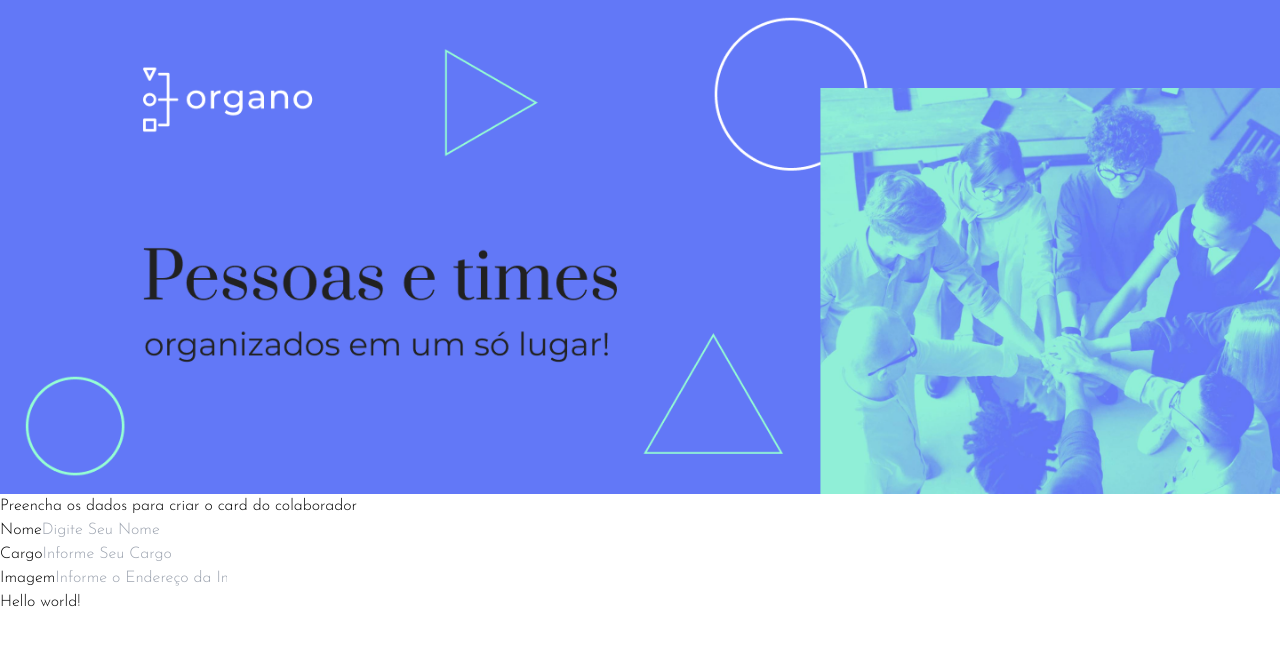
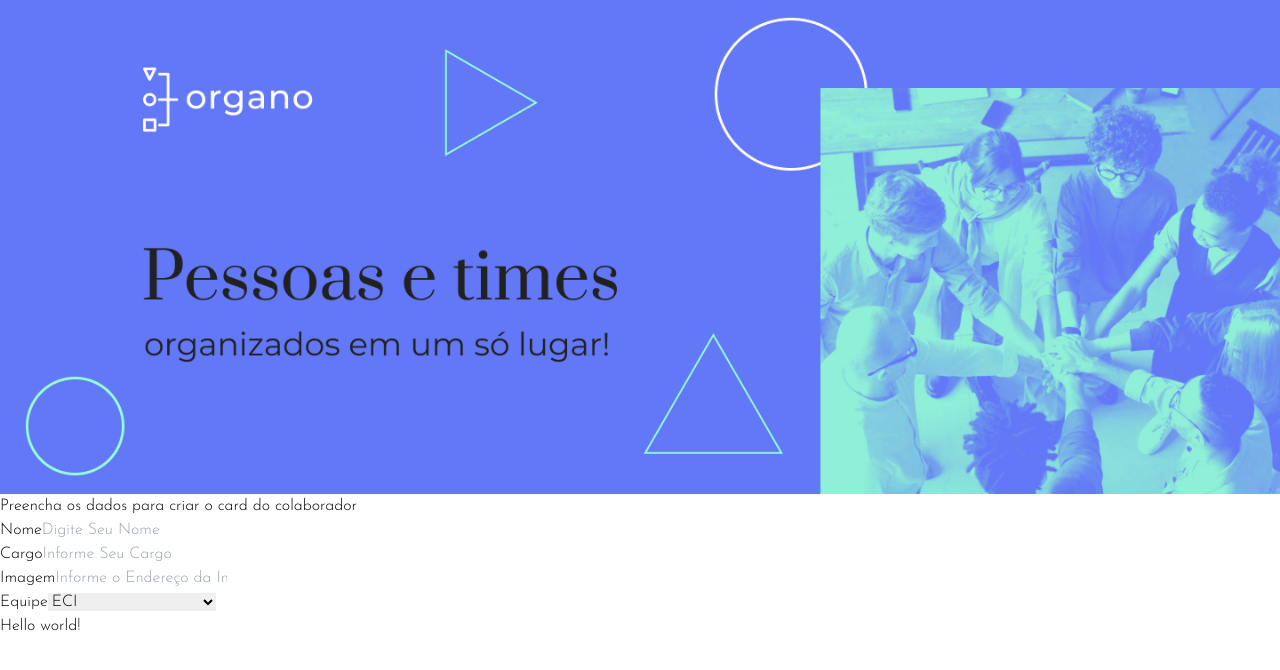
Before and after one commit to charlesanderson25/organo, a React (Vite) app: page / in a window 1280 px wide. Shown: the top 670 px of the page. Built offline with nearby package versions, Linux system fonts and the light colour scheme.

Commit message:
Changes DropDown

```diff
--- a/src/components/dropDown/DropDown.tsx
+++ b/src/components/dropDown/DropDown.tsx
@@ -1,8 +1,19 @@
-const DropDown = () => {
+const equipe = ['ECI', 'Gestão de Numerário', 'Fiscalização'];
+
+interface DropDownProps {
+  item: string[];
+  label: string;
+}
+
+const DropDown = ({ item, label }: DropDownProps) => {
   return (
-    <div>
-      <label>
-        <option></option>
+    <div className="py-10">
+      <label className="text-2xl">{label}
+        <select className="block mt-2 text-xl p-1 py-2 shadow-md w-full">
+          {equipe.map(equipeItem => {
+            return <option key={equipeItem}>{equipeItem}</option>
+          })}
+        </select>
       </label>
     </div>
   );
--- a/src/components/form/Form.tsx
+++ b/src/components/form/Form.tsx
@@ -1,7 +1,11 @@
+import DropDown from "../dropDown/DropDown";
 import InputField from "../input/Input";
 import "./form.css";
 
 const FormOrgano = () => {
+
+  const equipe = ['ECI', 'Gestão de Numerário', 'Fiscalização'];
+
   return (
     <section className="my-20 relative min-h-screen">
       <div className="form-container absolute inset-x-1/4">
@@ -15,6 +19,7 @@ const FormOrgano = () => {
             label="Imagem"
             placeholder="Informe o Endereço da Imagem"
           />
+          <DropDown item={equipe} label="Equipe"/>
         </form>
       </div>
     </section>
```
